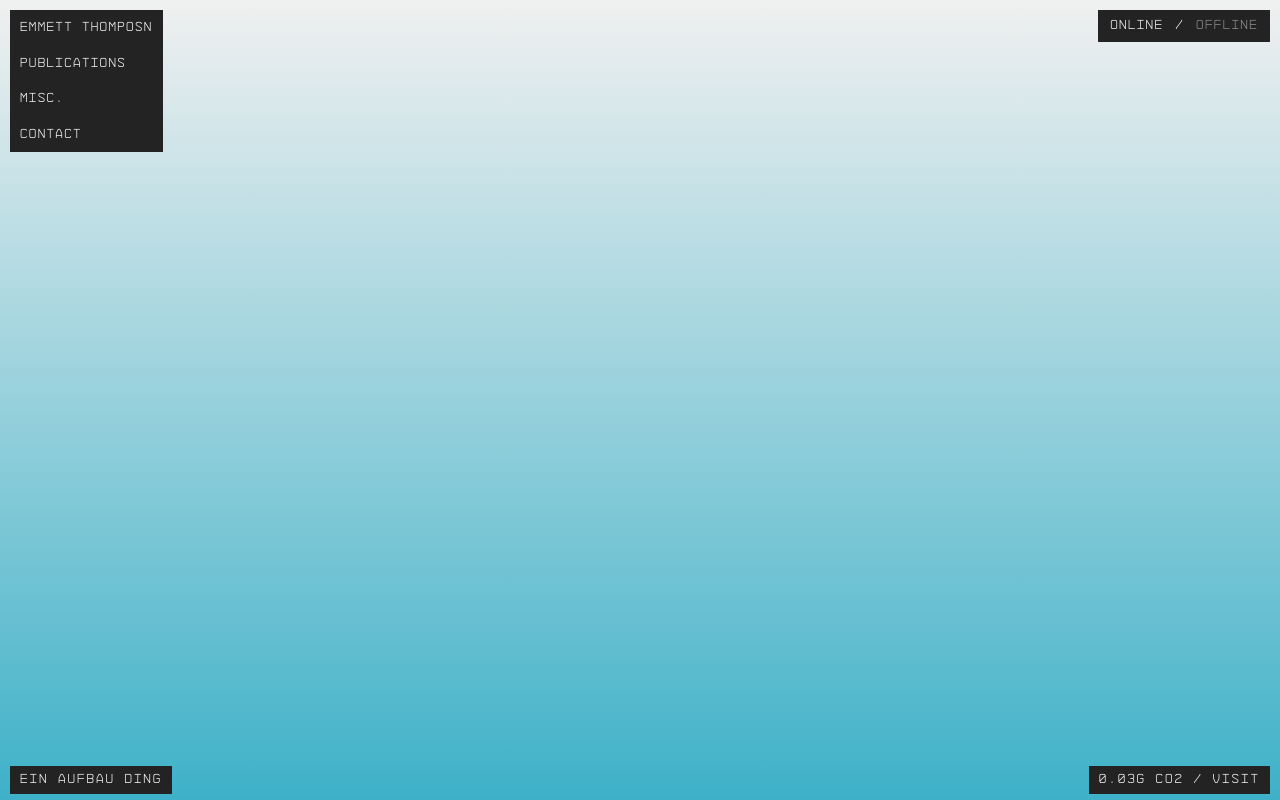
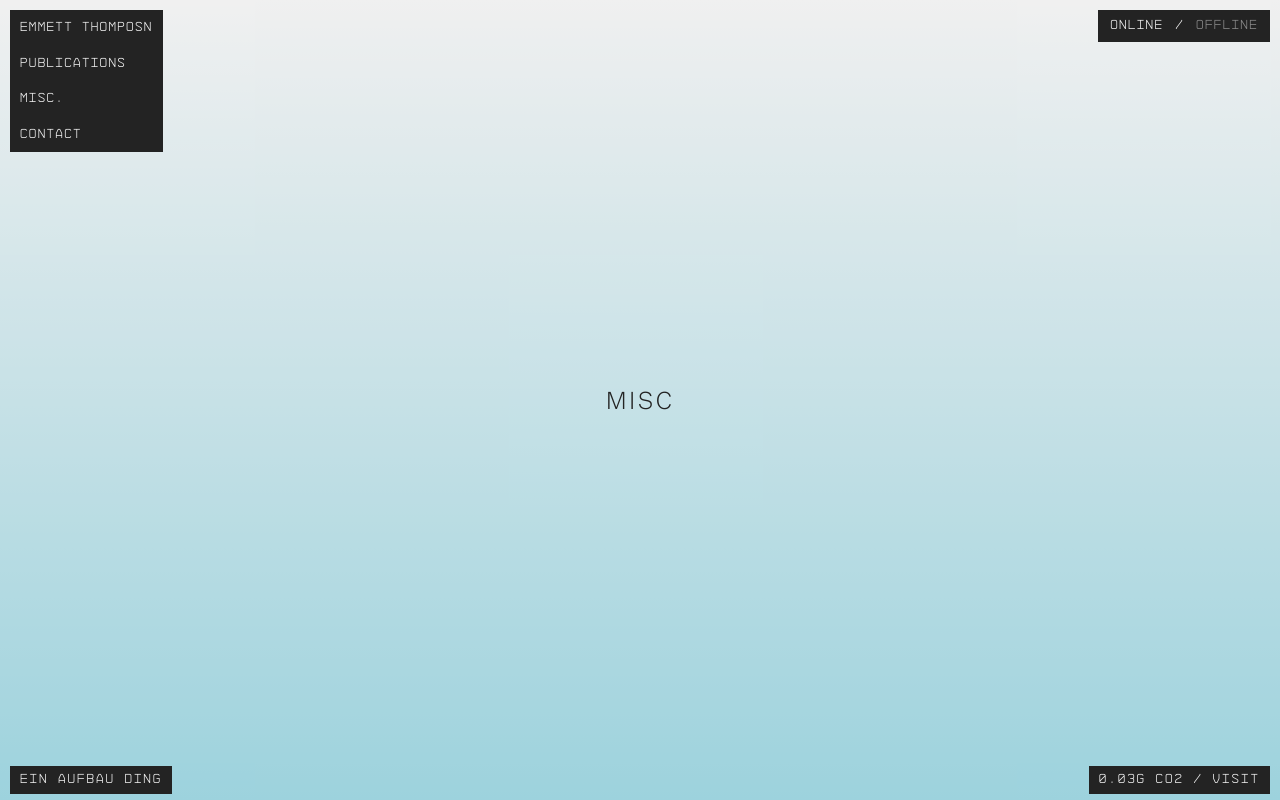
Before and after one commit to aufbau-io/NIELS, a SvelteKit app: page /misc in a window 1280 px wide. Built offline with nearby package versions, Linux system fonts and the light colour scheme; no server answers.

Commit message:
style edits

```diff
--- a/src/lib/components/header/header.svelte
+++ b/src/lib/components/header/header.svelte
@@ -93,7 +93,7 @@
 	}
 
 	.darkMode p {
-
+		font-size: 13px;
 		opacity: 0.5;
 		color: inherit;
 	}
--- a/src/lib/components/header/nav.svelte
+++ b/src/lib/components/header/nav.svelte
@@ -34,6 +34,7 @@
 	nav a,
 	nav p {
 		padding: 10px 10px;
+		font-size: 13px;
 		cursor: pointer;
 		color: inherit;
 	}
--- a/src/lib/three-d/Camera.js
+++ b/src/lib/three-d/Camera.js
@@ -10,6 +10,8 @@ export default class Camera {
 		this.sizes = this.experience.sizes;
 		this.scene = this.experience.scene;
 		this.canvas = this.experience.canvas;
+
+		this.cursor = { x: 0, y: 0 };
 
 		this.setInstance();
 		this.setControls();
@@ -27,6 +29,13 @@ export default class Camera {
 		);
 		this.instance.position.set(10, 5, 10);
 		this.scene.add(this.instance);
+
+		window.addEventListener('mousemove', (event) => {
+			this.cursor.x = (event.clientX / this.sizes.width) * ASPECT_FACTOR * 2 - ASPECT_FACTOR;
+			this.cursor.y = (event.clientY / this.sizes.height) * -ASPECT_FACTOR * 2 + ASPECT_FACTOR;
+
+			// console.log(this.cursor);
+		});
 	}
 
 	setControls() {
--- a/src/lib/three-d/World/Environment.js
+++ b/src/lib/three-d/World/Environment.js
@@ -17,13 +17,13 @@ export default class Environment {
 
 		this.setSunLight();
 
-		let gridHelper = new THREE.GridHelper(200, 100, 0x232323, 0x171717);
+		let gridHelper = new THREE.GridHelper(200, 100, 0xf0f0f0, 0xf0f0f0);
 		this.scene.add(gridHelper);
 		// this.setEnvironmentMap();
 	}
 
 	setSunLight() {
-		this.sunLight = new THREE.DirectionalLight('#ffffff', 1);
+		this.sunLight = new THREE.DirectionalLight('#f0f0f0', 1);
 		this.sunLight.castShadow = true;
 		this.sunLight.shadow.camera.far = 15;
 		this.sunLight.shadow.mapSize.set(1024, 1024);
--- a/src/lib/three-d/World/Mouse.js
+++ b/src/lib/three-d/World/Mouse.js
@@ -9,6 +9,8 @@ export default class Mouse {
 		this.time = this.experience.time;
 		this.debug = this.experience.debug;
 
+		this.cursor = this.experience.camera.cursor;
+
 		// Resource
 		this.resource = this.resources.items.mouse;
 		this.setModel();
@@ -17,7 +19,7 @@ export default class Mouse {
 
 	setModel() {
 		this.model = this.resource.scene;
-		this.model.scale.set(0.1, 0.1, 0.1);
+		this.model.scale.set(0.125, 0.125, 0.125);
 		this.scene.add(this.model);
 
 		this.gradientTexture = this.resources.items.gradientTexture;
@@ -47,11 +49,9 @@ export default class Mouse {
 		// Actions
 		this.animation.actions = {};
 
-		this.animation.actions.idle = this.animation.mixer.clipAction(this.resource.animations[0]);
-		// this.animation.actions.walking = this.animation.mixer.clipAction(this.resource.animations[1]);
-		// this.animation.actions.running = this.animation.mixer.clipAction(this.resource.animations[2]);
+		this.animation.actions.running = this.animation.mixer.clipAction(this.resource.animations[0]);
 
-		this.animation.actions.current = this.animation.actions.idle;
+		this.animation.actions.current = this.animation.actions.running;
 		this.animation.actions.current.play();
 
 		// Play the action
@@ -69,5 +69,9 @@ export default class Mouse {
 
 	update() {
 		this.animation.mixer.update(this.time.delta * 0.001);
+		this.model.position.x = this.cursor.x;
+		this.model.position.y = this.cursor.y;
+
+		this.model.lookAt(this.experience.camera.cursor.x, this.experience.camera.cursor.y, 0);
 	}
 }
--- a/src/routes/+layout.svelte
+++ b/src/routes/+layout.svelte
@@ -50,6 +50,11 @@
 	});
 </script>
 
+<svelte:head>
+	<title>EMMETT THOMPSON</title>
+	<meta name="description" content="Neuroscientist" />
+</svelte:head>
+
 <canvas class="webgl"></canvas>
 
 <div class="app">
@@ -83,6 +88,9 @@
 	.webgl {
 		position: absolute;
 		z-index: -1;
+		height: 100%;
+		height: calc(var(--vh, 1vh) * 100);
+		width: 100%;
 	}
 
 	header {
@@ -98,15 +106,10 @@
 	}
 
 	main {
-		flex: 1;
 		display: flex;
 		flex-direction: column;
 		/* padding: calc(1 * var(--margin)); */
 		width: 100%;
 		height: 100%;
-		height: calc(var(--vh, 1vh) * 100);
-		margin: 0 auto;
-		box-sizing: border-box;
 	}
-
 </style>
--- a/src/routes/+page.svelte
+++ b/src/routes/+page.svelte
@@ -2,32 +2,37 @@
 		let text="Lorem ipsum dolor sit amet, consectetur adipiscing elit. Praesent semper velit id quam bibendum, eu viverra leo dictum. Duis tempus mauris vitae fermentum dictum. Mauris quis purus ut lacus porttitor tempor mollis id felis. Praesent sit amet placerat magna, eu egestas nulla. Donec nec nunc sed risus convallis malesuada. Nulla nulla neque, accumsan id egestas non, varius et nibh. Duis hendrerit vestibulum elementum. Duis ut mauris tincidunt, cursus nibh in, hendrerit lectus. Nulla blandit arcu ut mollis vehicula. Pellentesque ligula arcu, laoreet sit amet ante auctor, egestas condimentum lacus. Sed consectetur auctor velit, lobortis fringilla tellus tincidunt sit amet. Integer non tortor pellentesque, venenatis est eget, volutpat augue. Phasellus imperdiet semper ultrices."
 </script>
 
-<svelte:head>
-	<title>EMMETT THOMPSON</title>
-	<meta name="description" content="Neuroscientist" />
-</svelte:head>
-
-
 <section>
-	<h1>EMMETT THOMPSON</h1>
-	<p>{text}</p>
+	<div class="main">
+		<h1>EMMETT THOMPSON</h1>
+		<p>{text}</p>
+	</div>
 </section>
 
 <style>
 	section {
+		padding: 0 20%;
 		height: 100%;
-		margin: auto 0;
-		padding: 20%;
+		width: 100%;
 
 		display: flex;
-		gap: 20px;
-		flex-direction: column;
+		flex-flow: column nowrap;
 		justify-content: center;
+
 		align-items: center;
 		text-align: center;
 
 		background: var(--background-50);
+		overflow: auto;
 	}
 
+	.main {
+		max-width: 800px;
+
+		display: flex;
+		flex-flow: column nowrap;
+		justify-content: center;
+		gap: 20px;
+	}
 
 </style>
--- a/src/routes/app.css
+++ b/src/routes/app.css
@@ -5,13 +5,15 @@
 	--font-header: untitled-sans, sans-serif;
 	--column-width: 42rem;
 	--margin: 20px;
+	--blue: #3eb1c8;
+
 	font-family: var(--font-body);
 	color: var(--color-text);
 }
 
 :root {
 	--background: #f0f0f0;
-	--background-50: #f0f0f080;
+	--background-50: #f0f0f088;
 	--primary: #232323;
 	--primary-50: #23232380;
 
@@ -74,12 +76,11 @@
 }
 
 body {
-	min-height: 100vh;
 	margin: 0;
 	background-attachment: fixed;
 	background-color: var(--background);
-	background-size: 100vw 100vh;
-	background: linear-gradient(#f0f0f0, #3eb1c8);
+	background-size: 100% 100%;
+	background: linear-gradient(var(--background), var(--blue));
 }
 
 h1,
@@ -89,14 +90,15 @@ h4,
 h5,
 h6 {
 	font-family: var(--font-header);
+	color: var(--primary);
+	letter-spacing: 0.1em;
 }
 
-h1,
-h2,
-h3,
-h4,
-h5,
-h6,
+h1 {
+	font-size: 24px;
+	font-weight: 300;
+}
+
 p,
 a {
 	color: var(--primary);
@@ -105,6 +107,7 @@ a {
 	line-height: 120%;
 	text-transform: none;
 	letter-spacing: 0.1em;
+	font-size: 16px;
 }
 
 p {
@@ -119,15 +122,6 @@ a:hover {
 	text-decoration: underline;
 }
 
-h1 {
-	font-size: 2rem;
-	text-align: center;
-}
-
-h2 {
-	font-size: 1rem;
-}
-
 pre {
 	font-size: 16px;
 	font-family: var(--font-mono);
@@ -137,15 +131,6 @@ pre {
 	padding: 0.5em;
 	overflow-x: auto;
 	color: var(--color-text);
-}
-
-.text-column {
-	display: flex;
-	max-width: 48rem;
-	flex: 0.6;
-	flex-direction: column;
-	justify-content: center;
-	margin: 0 auto;
 }
 
 input,
@@ -158,11 +143,11 @@ button:focus:not(:focus-visible) {
 	outline: none;
 }
 
-@media (min-width: 720px) {
+/* @media (max-width: 720px) {
 	h1 {
 		font-size: 2.4rem;
 	}
-}
+} */
 
 .visually-hidden {
 	border: 0;
--- a/src/routes/contact/+page.svelte
+++ b/src/routes/contact/+page.svelte
@@ -0,0 +1,36 @@
+<script>
+</script>
+
+<section>
+<div class="main">
+  <h1>CONTACT</h1>
+</div>
+</section>
+
+<style>
+section {
+  padding: 0 20%;
+  height: 100%;
+  width: 100%;
+
+  display: flex;
+  flex-flow: column nowrap;
+  justify-content: center;
+
+  align-items: center;
+  text-align: center;
+
+  background: var(--background-50);
+  overflow: auto;
+}
+
+.main {
+  max-width: 800px;
+
+  display: flex;
+  flex-flow: column nowrap;
+  justify-content: center;
+  gap: 20px;
+}
+
+</style>
--- a/src/routes/misc/+page.svelte
+++ b/src/routes/misc/+page.svelte
@@ -0,0 +1,36 @@
+<script>
+</script>
+
+<section>
+<div class="main">
+  <h1>MISC</h1>
+</div>
+</section>
+
+<style>
+section {
+  padding: 0 20%;
+  height: 100%;
+  width: 100%;
+
+  display: flex;
+  flex-flow: column nowrap;
+  justify-content: center;
+
+  align-items: center;
+  text-align: center;
+
+  background: var(--background-50);
+  overflow: auto;
+}
+
+.main {
+  max-width: 800px;
+
+  display: flex;
+  flex-flow: column nowrap;
+  justify-content: center;
+  gap: 20px;
+}
+
+</style>
--- a/src/routes/publications/+page.svelte
+++ b/src/routes/publications/+page.svelte
@@ -0,0 +1,36 @@
+<script>
+</script>
+
+<section>
+<div class="main">
+  <h1>PUBLICATIONS</h1>
+</div>
+</section>
+
+<style>
+section {
+  padding: 0 20%;
+  height: 100%;
+  width: 100%;
+
+  display: flex;
+  flex-flow: column nowrap;
+  justify-content: center;
+
+  align-items: center;
+  text-align: center;
+
+  background: var(--background-50);
+  overflow: auto;
+}
+
+.main {
+  max-width: 800px;
+
+  display: flex;
+  flex-flow: column nowrap;
+  justify-content: center;
+  gap: 20px;
+}
+
+</style>
```
Also changed, not shown: src/lib/three-d/Utils/Sizes.js (+16 -19 lines).
